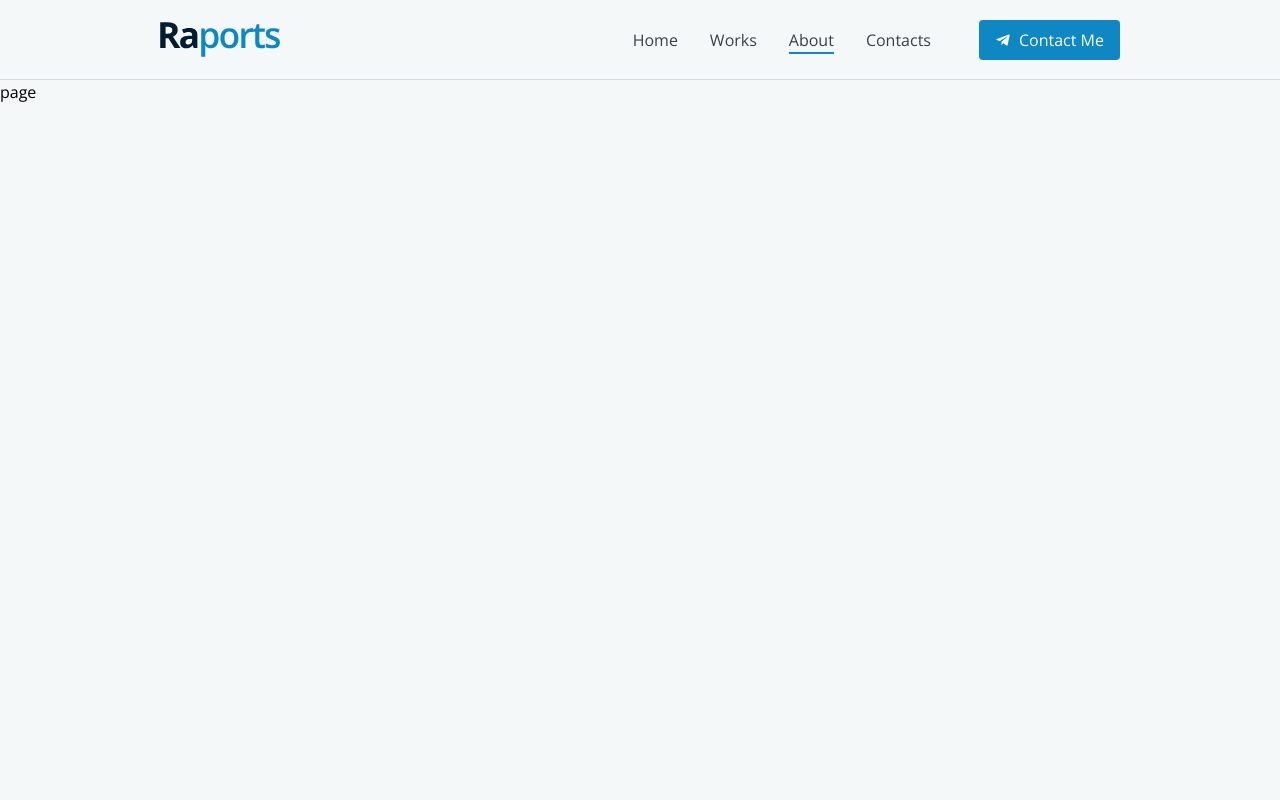
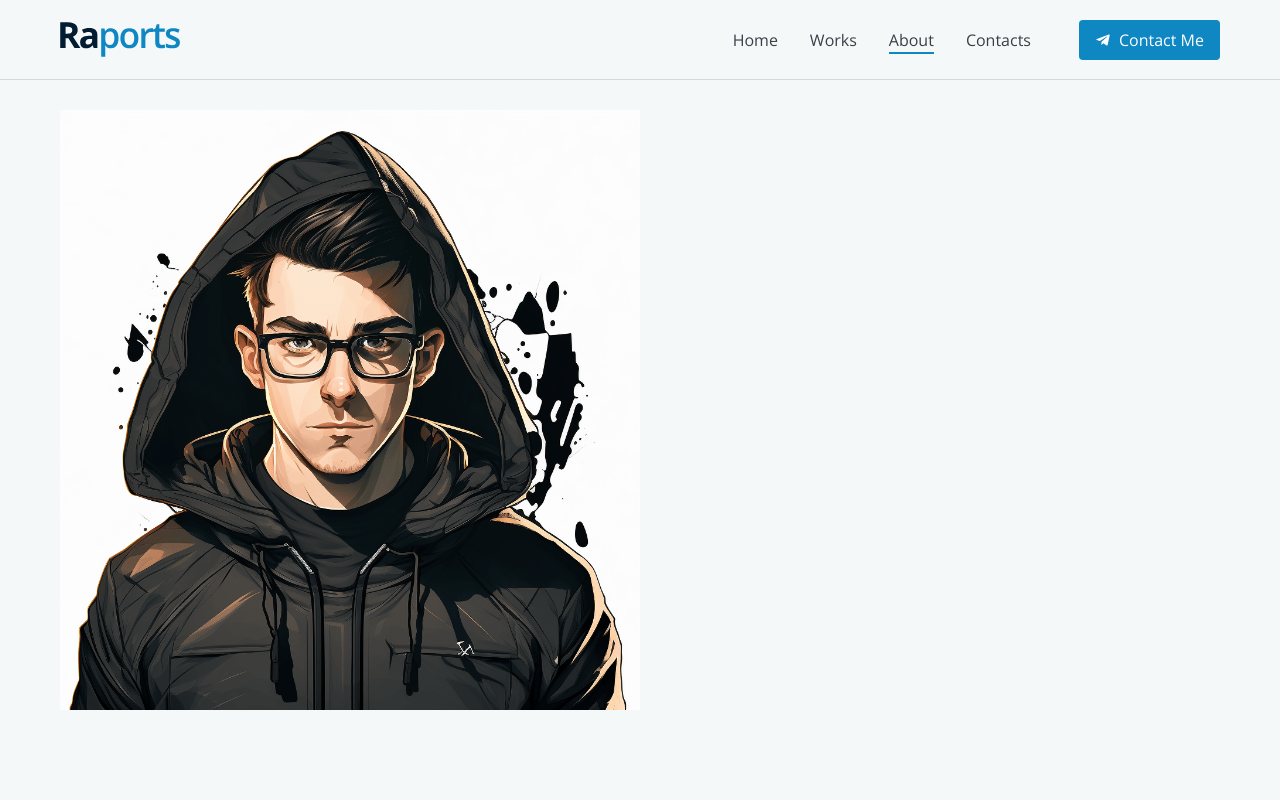
Before and after one commit to raports/raports-website, a Next.js app: page /about in a window 1280 px wide. Shown: the top 800 px of the page. Built offline with nearby package versions, Linux system fonts and the light colour scheme.

Commit message:
about page setup

```diff
--- a/app/about/page.jsx
+++ b/app/about/page.jsx
@@ -1,9 +1,28 @@
-import React from 'react'
+import React from "react";
+import Image from "next/image";
+
+export const metadata = {
+  title: "Raports - About me",
+};
 
 const page = () => {
   return (
-    <div>page</div>
-  )
-}
+    <main>
+      <section className="max-width section-padding">
+        <div className="relative w-full tablet:w-1/2 h-[calc(300px+20vw)] tablet:h-[600px]">
+          <Image
+            src="/images/hero.png"
+            alt="hero"
+            fill
+            className="object-cover"
+          />
+        </div>
+        <div className="tablet:w-1/2">
 
-export default page
+        </div>
+      </section>
+    </main>
+  );
+};
+
+export default page;
--- /dev/null
+++ b/components/sections/Contact.jsx
@@ -0,0 +1,9 @@
+import React from 'react'
+
+const Contact = () => {
+  return (
+    <div>Contact</div>
+  )
+}
+
+export default Contact
--- a/components/sections/Hero.jsx
+++ b/components/sections/Hero.jsx
@@ -7,7 +7,7 @@ export default function Hero() {
   return (
     <section className="section-padding max-width flex items-center flex-col-reverse desktop:flex-row mb-16">
       {/* left side */}
-      <div className="desktop:mt-10 desktop:w-2/3">
+      <div className="mt-10 desktop:w-2/3">
         <div className="flex flex-col gap-4 items-center desktop:items-start max-w-2xl text-center desktop:text-left">
           <h1 data-aos="fade-down" className="text-grey-700 text-5xl font-bold" >Ramis Khasianov</h1>
           <p  data-aos="fade-down" data-aos-delay="100" className="text-grey-600">
--- a/tailwind.config.js
+++ b/tailwind.config.js
@@ -10,7 +10,7 @@ module.exports = {
       screens: {
         mobile: "480px",
         tablet: "768px",
-        desktop: "1024px",
+        desktop: "1440px",
       },
       colors: {
         ulgrey: "#F5F8F9",
```
